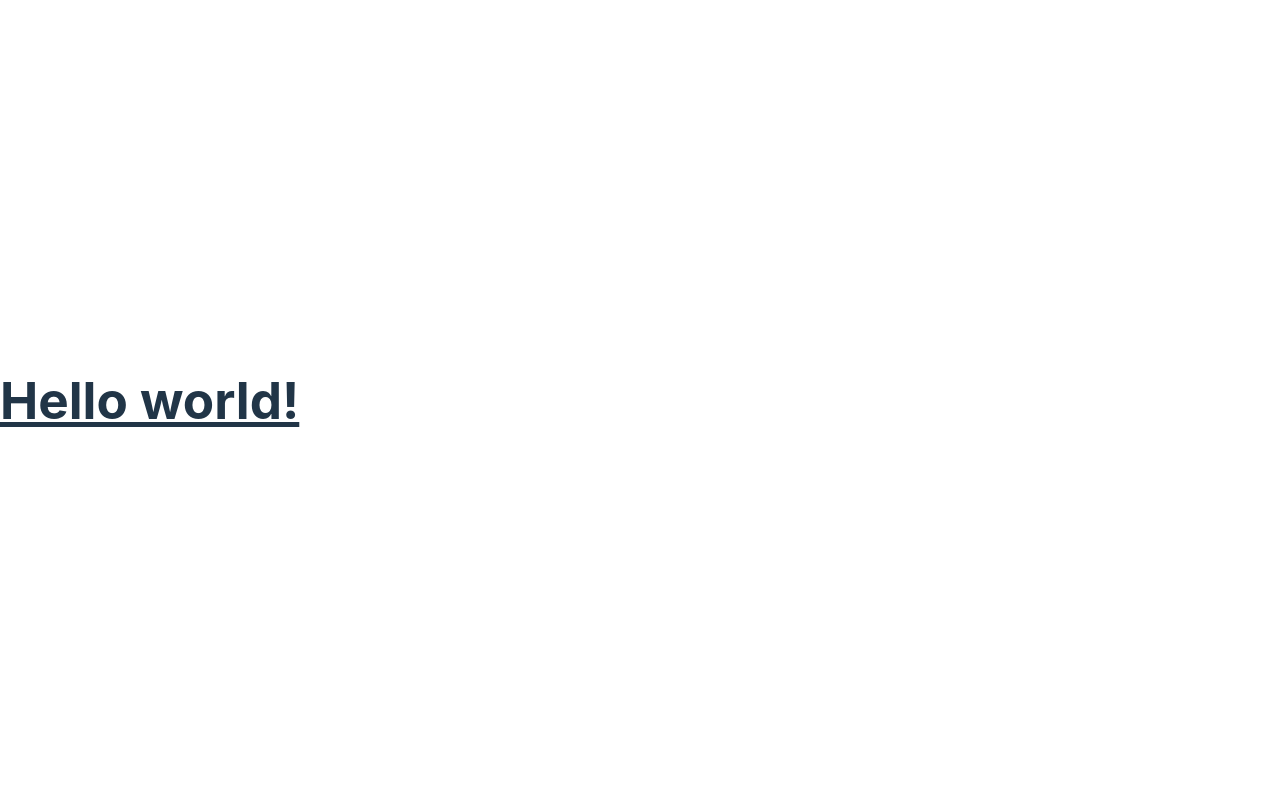
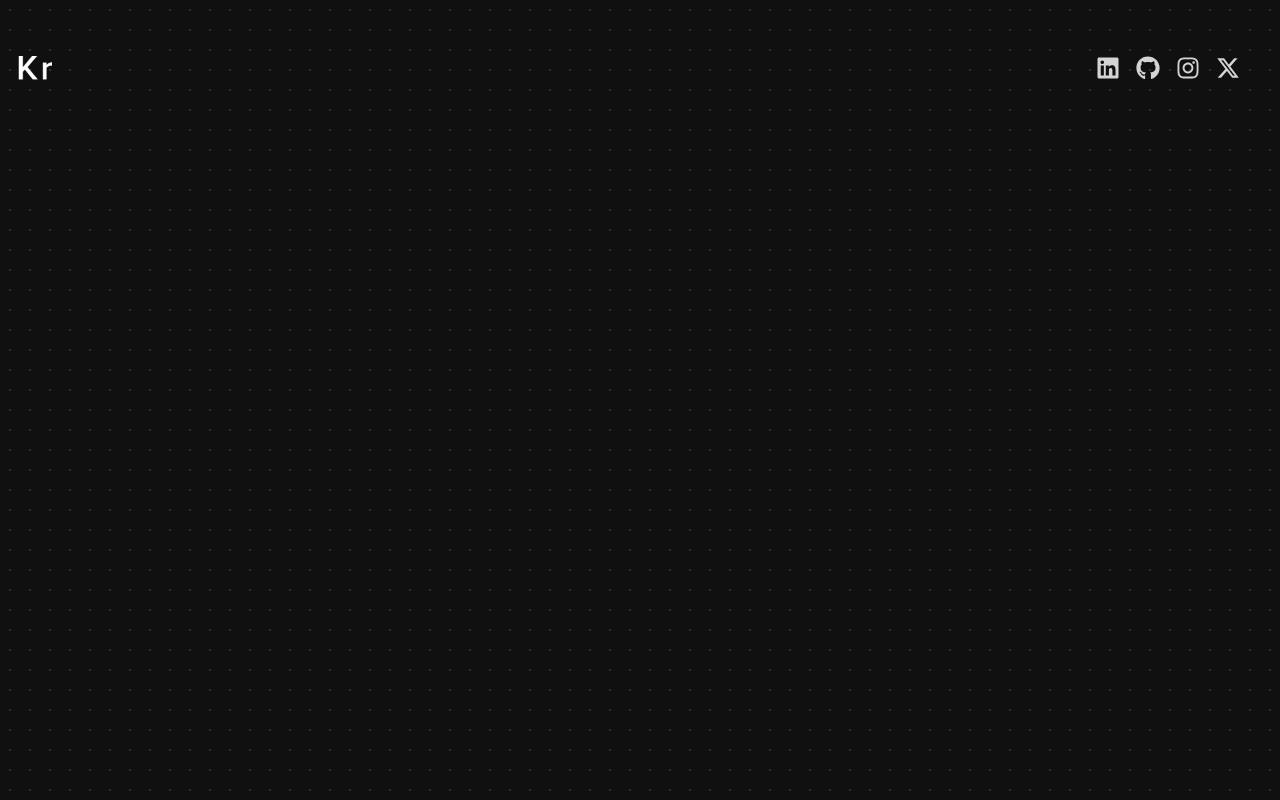
Before and after one commit to Zakerous76/portfolio-react, a React (Vite) app: page / in a window 1280 px wide. Built offline with nearby package versions, Linux system fonts and the light colour scheme.

Commit message:
Navbar: done

```diff
--- a/src/App.tsx
+++ b/src/App.tsx
@@ -1,7 +1,17 @@
 import React from "react";
+import Navbar from "./components/Navbar";
+const App = () => {
+  return (
+    <div className="overflow-x-hidden text-neutral-300 antialiased selection:bg-white selection:text-black">
+      <div className="fixed top-0 -z-10 h-full w-full">
+        <div className="absolute top-0 z-[-2] h-screen w-screen bg-[#000000] bg-[radial-gradient(#ffffff33_1px,#101010_1px)] bg-[size:20px_20px]"></div>
+      </div>
 
-const App = () => {
-  return <h1 className="text-3xl font-bold underline">Hello world!</h1>;
+      <div className="container mx-auto px-2">
+        <Navbar></Navbar>
+      </div>
+    </div>
+  );
 };
 
 export default App;
--- /dev/null
+++ b/src/components/Navbar.jsx
@@ -0,0 +1,27 @@
+import logo from "../assets/kevinRushLogo.png";
+import { FaLinkedin } from "react-icons/fa";
+import { FaGithub } from "react-icons/fa";
+import { FaInstagram } from "react-icons/fa";
+import { FaXTwitter } from "react-icons/fa6";
+
+const Navbar = () => {
+  return (
+    <nav className="mb-20 flex items-center justify-between py-6">
+      <div className="flex flex-shrink-0 items-center">
+        <img
+          className="mx-2 w-10 transition-all duration-300 hover:scale-125"
+          src={logo}
+          alt="logo"
+        />
+      </div>
+      <div className="m-8 flex items-center justify-center gap-4 text-2xl">
+        <FaLinkedin className="transition-all duration-300 hover:scale-125" />
+        <FaGithub className="transition-all duration-300 hover:scale-125" />
+        <FaInstagram className="transition-all duration-300 hover:scale-125" />
+        <FaXTwitter className="transition-all duration-300 hover:scale-125" />
+      </div>
+    </nav>
+  );
+};
+
+export default Navbar;
--- a/src/index.css
+++ b/src/index.css
@@ -1,70 +1,13 @@
 @import "tailwindcss";
+@import url("https://fonts.googleapis.com/css2?family=FAMILY_NAME:wght@WEIGHT_OR_RANGE&display=swap");
 
 :root {
   font-family: Inter, system-ui, Avenir, Helvetica, Arial, sans-serif;
   line-height: 1.5;
   font-weight: 400;
 
-  color-scheme: light dark;
-  color: rgba(255, 255, 255, 0.87);
-  background-color: #242424;
-
   font-synthesis: none;
   text-rendering: optimizeLegibility;
   -webkit-font-smoothing: antialiased;
   -moz-osx-font-smoothing: grayscale;
 }
-
-a {
-  font-weight: 500;
-  color: #646cff;
-  text-decoration: inherit;
-}
-a:hover {
-  color: #535bf2;
-}
-
-body {
-  margin: 0;
-  display: flex;
-  place-items: center;
-  min-width: 320px;
-  min-height: 100vh;
-}
-
-h1 {
-  font-size: 3.2em;
-  line-height: 1.1;
-}
-
-button {
-  border-radius: 8px;
-  border: 1px solid transparent;
-  padding: 0.6em 1.2em;
-  font-size: 1em;
-  font-weight: 500;
-  font-family: inherit;
-  background-color: #1a1a1a;
-  cursor: pointer;
-  transition: border-color 0.25s;
-}
-button:hover {
-  border-color: #646cff;
-}
-button:focus,
-button:focus-visible {
-  outline: 4px auto -webkit-focus-ring-color;
-}
-
-@media (prefers-color-scheme: light) {
-  :root {
-    color: #213547;
-    background-color: #ffffff;
-  }
-  a:hover {
-    color: #747bff;
-  }
-  button {
-    background-color: #f9f9f9;
-  }
-}
```
